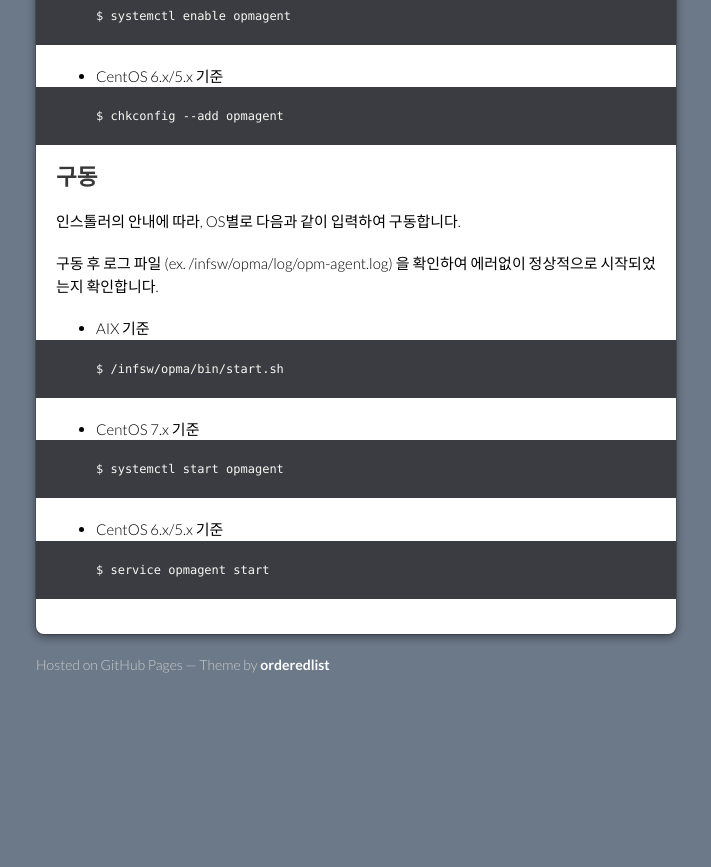
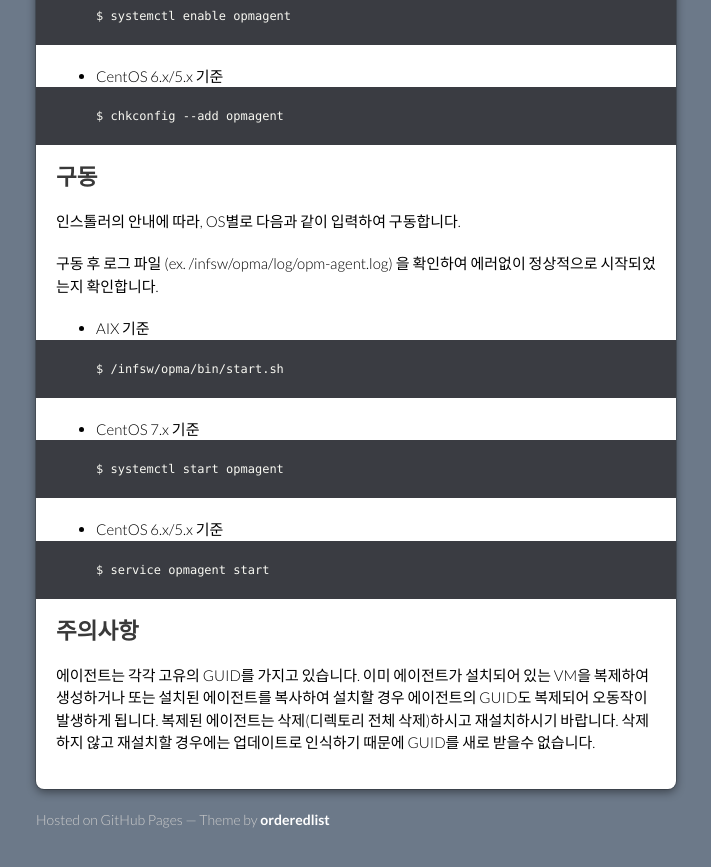
Before and after one commit to opmate/opmate.github.io, a Jekyll site: the page built from document/InstallAgentLinux.md, in a window 1280 px wide and 900 px high, scrolled down 1372 px. Shown: the top 867 px of the window, without its empty margins (284-995 px from the left). Built offline with Jekyll 4.4.1, drawn with Linux system fonts in a browser that asks for light colours; our own code applies the rules of GitHub Pages for plain Markdown files; a script that is not in the unit is left out; the repository's description, which GitHub fills in, is left out; before the commit the page ends 2117 px from its top, so only the background shows below that.

Commit message:
Update InstallAgentLinux.md

````diff
--- a/document/InstallAgentLinux.md
+++ b/document/InstallAgentLinux.md
@@ -88,3 +88,7 @@ master_port = 34813
   ```
   $ service opmagent start
   ```
+
+## 주의사항
+
+에이전트는 각각 고유의 GUID를 가지고 있습니다. 이미 에이전트가 설치되어 있는 VM을 복제하여 생성하거나 또는 설치된 에이전트를 복사하여 설치할 경우 에이전트의 GUID도 복제되어 오동작이 발생하게 됩니다. 복제된 에이전트는 삭제(디렉토리 전체 삭제)하시고 재설치하시기 바랍니다. 삭제하지 않고 재설치할 경우에는 업데이트로 인식하기 때문에 GUID를 새로 받을수 없습니다.
````
